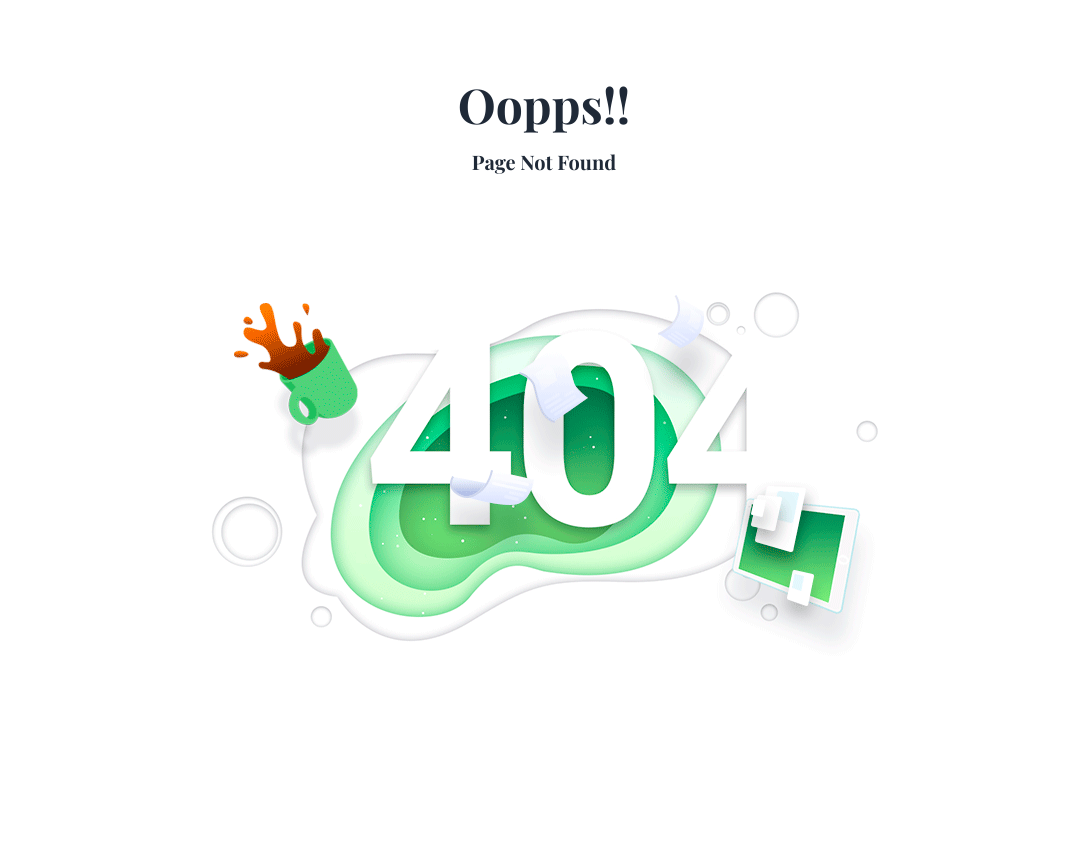
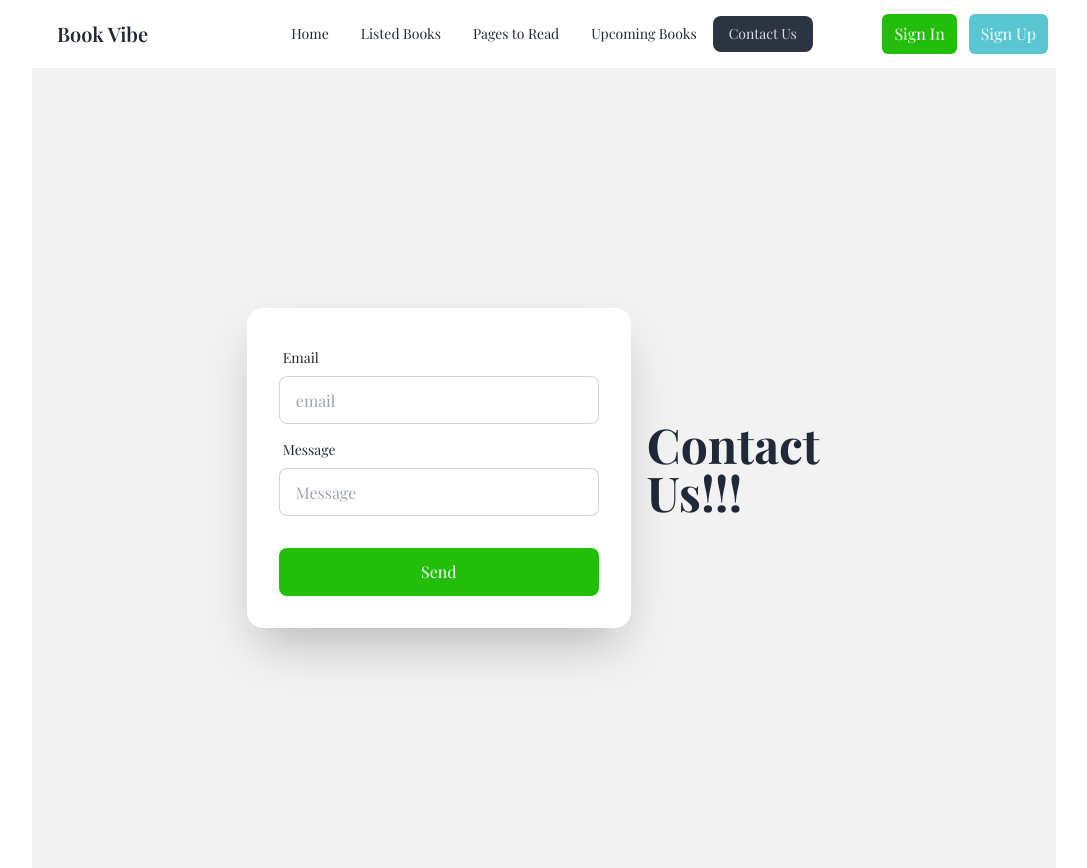
Before and after one commit to Sadi73/book-vibe, a React (Vite) app: page /contact in a window 1280 px wide. Before the commit this address had no page. Shown: the whole page, without its empty margins (96-1183 px from the left). Before the commit the page ends 800 px from the top, so only its background shows below. Built offline with nearby package versions, Linux system fonts and the light colour scheme; a web font is replaced by a local one.

Commit message:
two more routes added

```diff
--- /dev/null
+++ b/src/Components/Contact.jsx
@@ -0,0 +1,37 @@
+import React from 'react';
+
+const Contact = () => {
+    return (
+        <div>
+            <div className="hero min-h-screen bg-base-200">
+                <div className="hero-content flex-col lg:flex-row-reverse">
+                    <div className="text-center lg:text-left">
+                        <h1 className="text-5xl font-bold">Contact Us!!!</h1>
+                    </div>
+                    <div className="card shrink-0 w-full max-w-sm shadow-2xl bg-base-100">
+                        <form className="card-body">
+                            <div className="form-control">
+                                <label className="label">
+                                    <span className="label-text">Email</span>
+                                </label>
+                                <input type="email" placeholder="email" className="input input-bordered" required />
+                            </div>
+                            <div className="form-control">
+                                <label className="label">
+                                    <span className="label-text">Message</span>
+                                </label>
+                                <input type="text" placeholder="Message" className="input input-bordered" required />
+
+                            </div>
+                            <div className="form-control mt-6">
+                                <button className="bg-[#23BE0A] text-white p-3 rounded-lg">Send</button>
+                            </div>
+                        </form>
+                    </div>
+                </div>
+            </div>
+        </div>
+    );
+};
+
+export default Contact;
--- a/src/Components/NavBar.jsx
+++ b/src/Components/NavBar.jsx
@@ -13,6 +13,8 @@ const NavBar = () => {
                         <li><NavLink to='/'>Home</NavLink></li>
                         <li><NavLink to='/listed-books'>Listed Books</NavLink></li>
                         <li><NavLink to='/pages-to-read'>Pages to Read</NavLink></li>
+                        <li><NavLink to='/upcoming-books'>Upcoming Books</NavLink></li>
+                        <li><NavLink to='/contact'>Contact Us</NavLink></li>
                     </ul>
                 </div>
                 <Link to='/' className="btn btn-ghost text-xl">Book Vibe</Link>
@@ -22,6 +24,8 @@ const NavBar = () => {
                     <li><NavLink to='/'>Home</NavLink></li>
                     <li><NavLink to='/listed-books'>Listed Books</NavLink></li>
                     <li><NavLink to='/pages-to-read'>Pages to Read</NavLink></li>
+                    <li><NavLink to='/upcoming-books'>Upcoming Books</NavLink></li>
+                    <li><NavLink to='/contact'>Contact Us</NavLink></li>
                 </ul>
             </div>
             <div className="navbar-end gap-3">
--- /dev/null
+++ b/src/Components/UpcomingBooks.jsx
@@ -0,0 +1,39 @@
+import React from 'react';
+
+const UpcomingBooks = () => {
+    return (
+        <div>
+            <h1 className='text-3xl mt-20  mb-10 text-amber-600'>!!! This is to inform you that this page is only for testing adding new routes.</h1>
+
+            <div className="collapse collapse-plus bg-base-200 ">
+                <input type="radio" name="my-accordion-3" defaultChecked />
+                <div className="collapse-title text-xl font-medium">
+                    Click to open this one and close others
+                </div>
+                <div className="collapse-content">
+                    <p>hello</p>
+                </div>
+            </div>
+            <div className="collapse collapse-plus bg-base-200 my-5">
+                <input type="radio" name="my-accordion-3" />
+                <div className="collapse-title text-xl font-medium">
+                    Click to open this one and close others
+                </div>
+                <div className="collapse-content">
+                    <p>hello</p>
+                </div>
+            </div>
+            <div className="collapse collapse-plus bg-base-200">
+                <input type="radio" name="my-accordion-3" />
+                <div className="collapse-title text-xl font-medium">
+                    Click to open this one and close others
+                </div>
+                <div className="collapse-content">
+                    <p>hello</p>
+                </div>
+            </div>
+        </div>
+    );
+};
+
+export default UpcomingBooks;
```
Also changed, not shown: src/main.jsx (+10 -0 lines).
